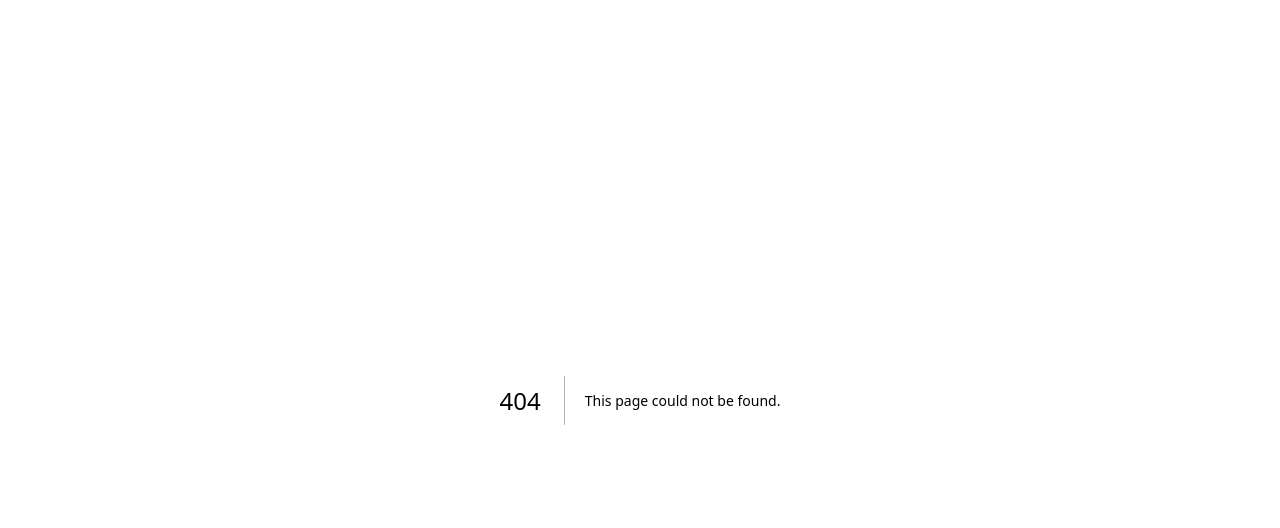
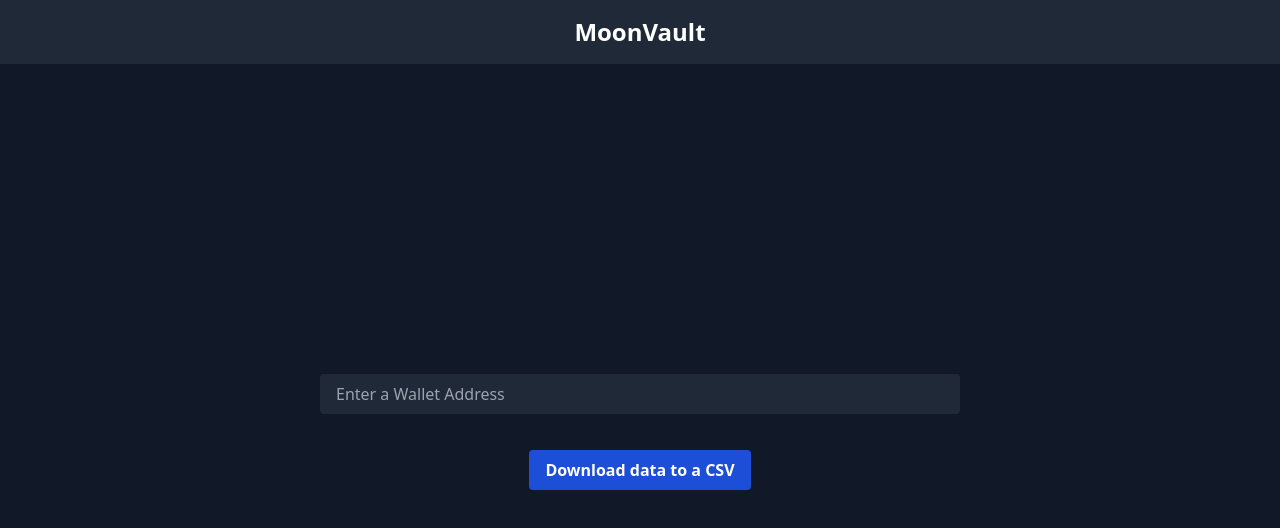
Before and after one commit to WillStansill/MoonVault, a Next.js app in the folder my-app/: page /home in a window 1280 px wide. Before the commit this address had no page. Shown: the top 528 px of the page. Built offline with nearby package versions, Linux system fonts and the light colour scheme.

Commit message:
Routing Changes

```diff
--- /dev/null
+++ b/my-app/src/pages/home.tsx
@@ -0,0 +1,42 @@
+import React, { useState } from 'react';
+
+const App: React.FC = () => {
+    const [address, setAddress] = useState('');
+    const placeholder = address ? '' : 'Enter a Wallet Address';
+
+    const handleInputChange = (event: React.ChangeEvent<HTMLInputElement>) => {
+        setAddress(event.target.value);
+    };
+
+    return (
+        <div className="h-screen flex flex-col bg-gray-900 text-white">
+            {/* Navbar */}
+            <div className="bg-gray-800 text-white text-center py-4">
+                <h1 className="text-2xl font-bold">MoonVault</h1>
+            </div>
+
+            {/* Search bar and Download button container */}
+            <div className="flex flex-col items-center justify-center flex-grow">
+                {/* Search bar */}
+                <div className="flex items-center justify-center w-1/2 mb-4 rounded overflow-hidden">
+                    <input
+                        type="text"
+                        placeholder={placeholder}
+                        value={address}
+                        onChange={handleInputChange}
+                        className="w-full py-2 px-4 bg-gray-800 focus:outline-none text-white"
+                    />
+                </div>
+
+                {/* Download button */}
+                <div className="mt-5">
+                    <button className="bg-blue-700 hover:bg-blue-800 text-white font-bold py-2 px-4 rounded">
+                        Download data to a CSV
+                    </button>
+                </div>
+            </div>
+        </div>
+    );
+};
+
+export default App;
--- a/my-app/src/pages/index.tsx
+++ b/my-app/src/pages/index.tsx
@@ -1,3 +1,5 @@
+import React from 'react';
+import {useRouter} from 'next/router';
 import {
 	EmailLoginInput,
 	EmailSignupInput,
@@ -6,6 +8,7 @@ import { useState } from 'react';
 import { useMoonSDK } from './usemoonsdk';
 
 const SignupPage: React.FC = () => {
+	const router = useRouter();
 	const [email, setEmail] = useState('');
 	const [password, setPassword] = useState('');
 	const [confirmPassword, setConfirmPassword] = useState('');
@@ -74,6 +77,8 @@ const SignupPage: React.FC = () => {
 				console.log('Signup successful:', signupResponse);
 
 				setSignupSuccess(true);
+
+				router.push('/home');
 			}
 		} catch (error) {
 			console.error('Error during signup:', error);
```
